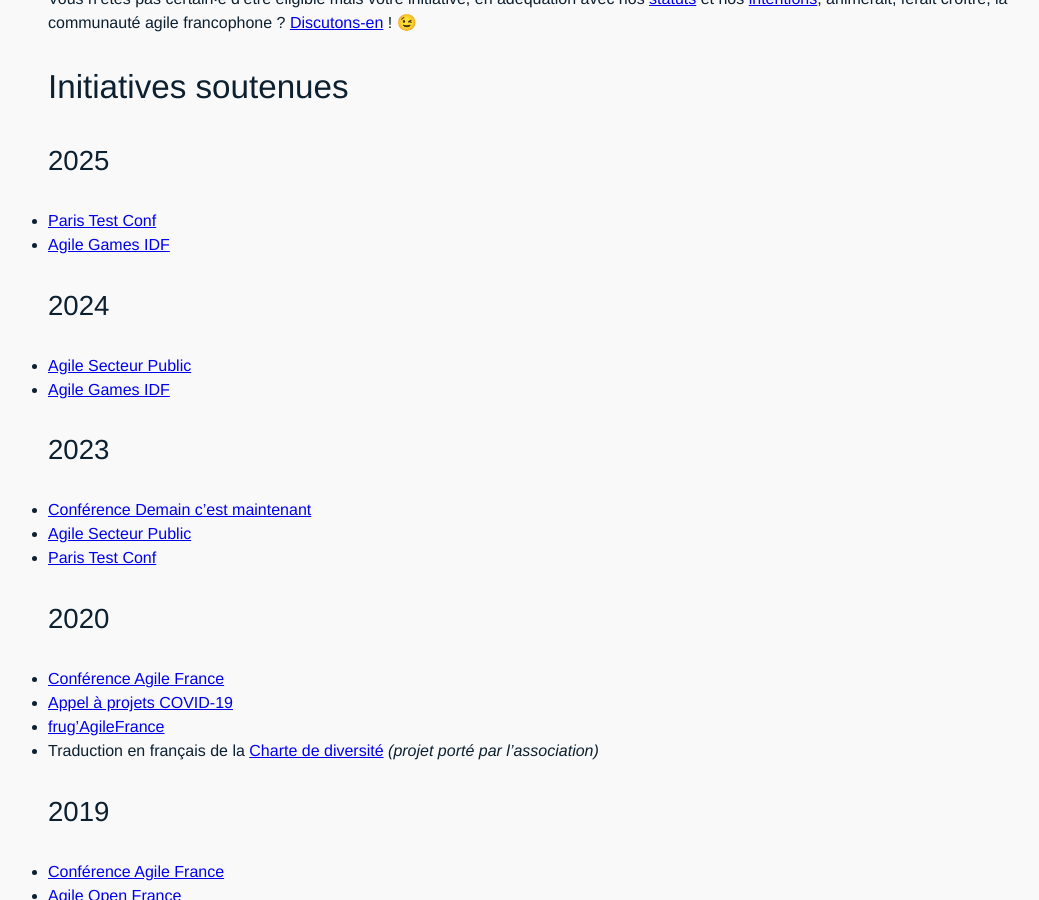
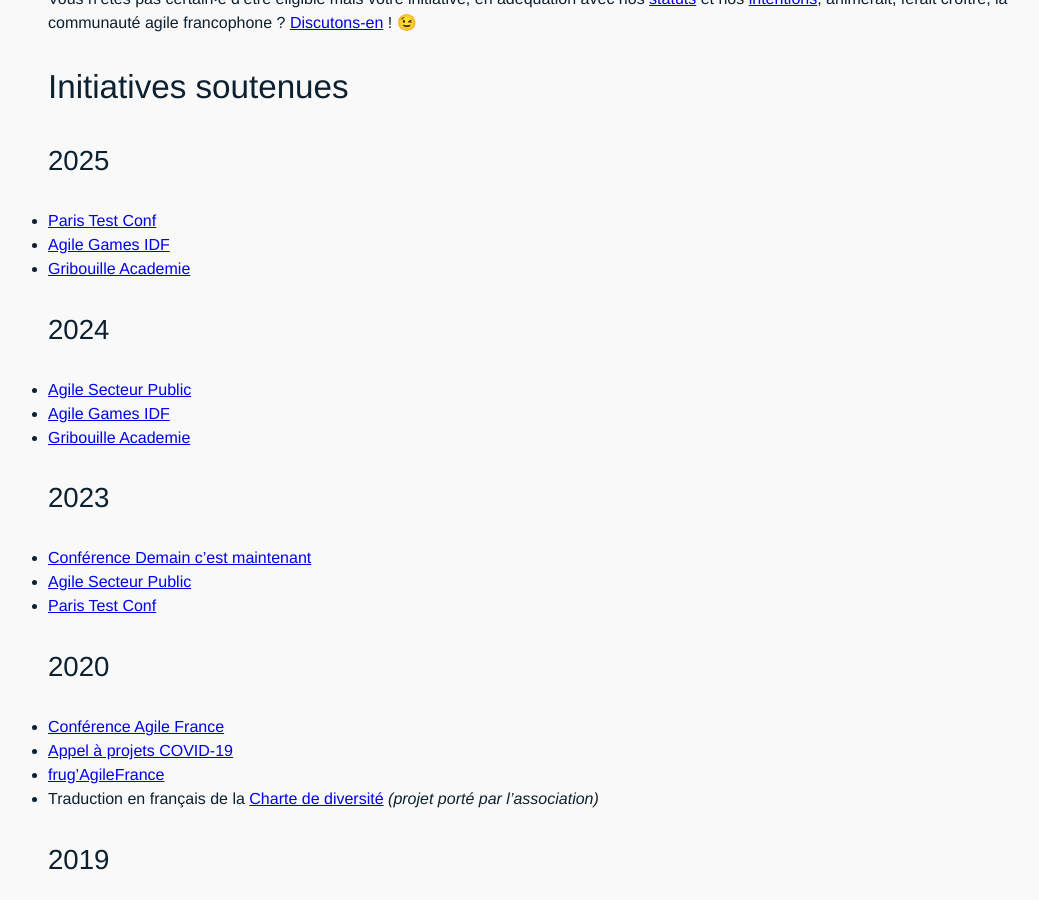
Before and after one commit to AgileFrance/AgileFrance.github.io, a Jekyll site: the page built from _pages/index.md, in a window 1280 px wide and 900 px high, scrolled down 1408 px. Shown: the whole window, without its empty margins (112-1151 px from the left). Built offline with Jekyll 4.4.1, drawn with Linux system fonts in a browser that asks for light colours; comment, search, counter and statistics services are not loaded; our own code applies the rules of GitHub Pages for plain Markdown files.

Commit message:
Ajout du soutien à la Gribouille Académie pour 2024 et 2025

```diff
--- a/_pages/index.md
+++ b/_pages/index.md
@@ -43,10 +43,12 @@
 ### 2025
 - [Paris Test Conf](https://paristestconf.com/edition-2025/)
 - [Agile Games IDF](https://www.agilegamesfrance.fr/doku.php?id=evenement_agidf2025)
+- [Gribouille Academie](https://www.meetup.com/fr-FR/gribouille-academie/)
 
 ### 2024
 - [Agile Secteur Public](https://agilesecteurpublic.wixsite.com/agile-secteur-public/programme-2024)
 - [Agile Games IDF](https://www.agilegamesfrance.fr/doku.php?id=evenement_agidf2025)
+- [Gribouille Academie](https://www.meetup.com/fr-FR/gribouille-academie/)
 
 ### 2023
 - [Conférence Demain c'est maintenant](https://www.demain-maintenant.fr/)
```
